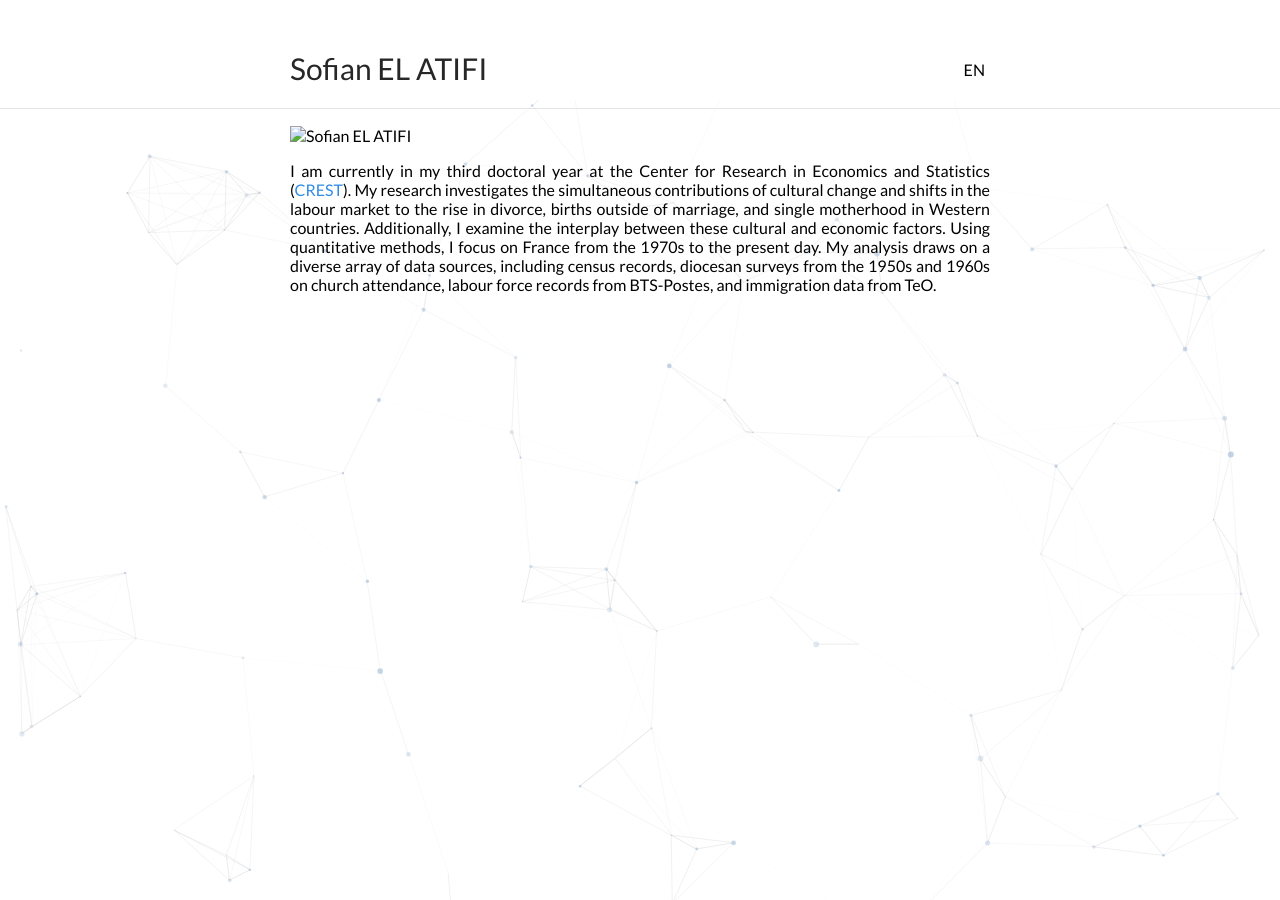
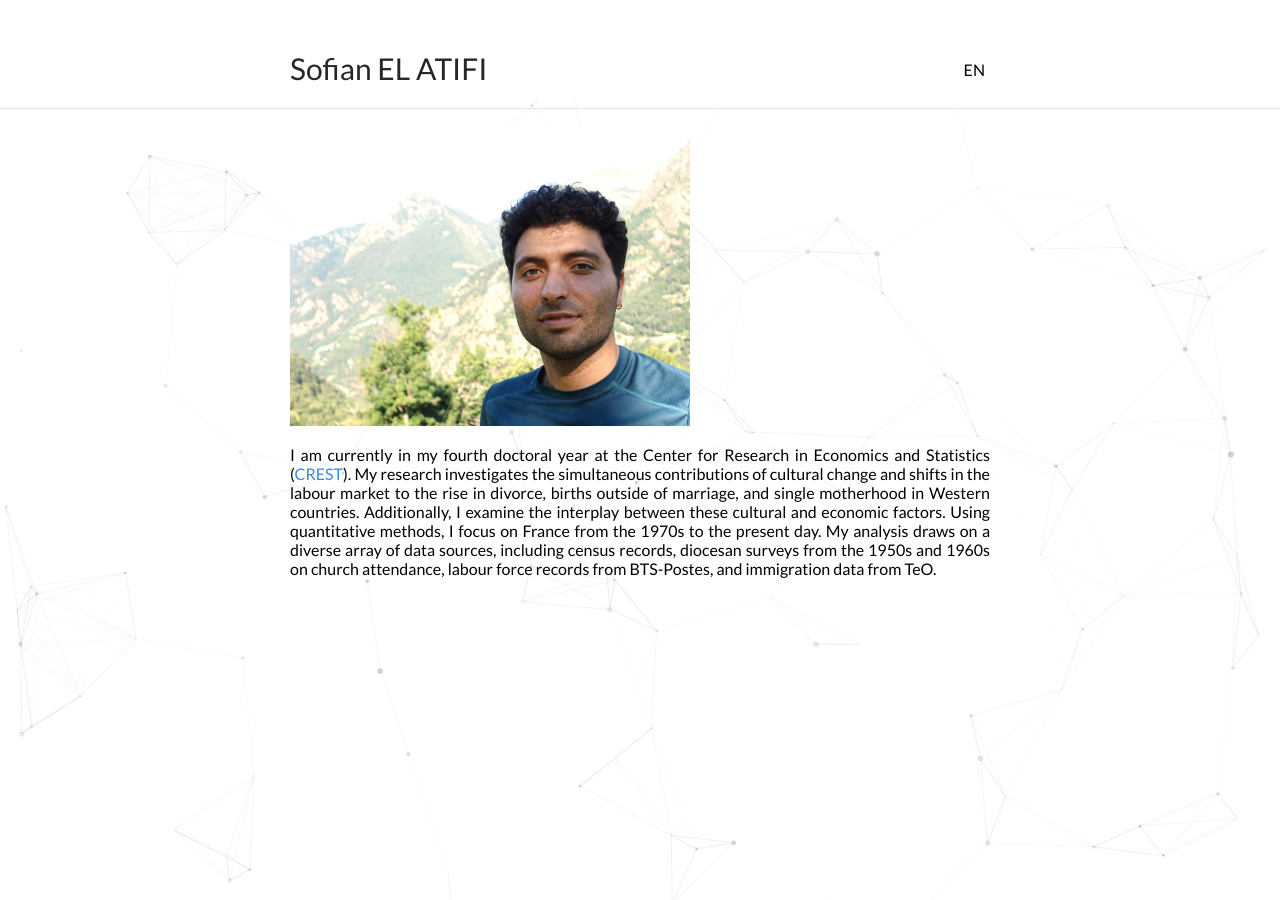
Before and after one commit to sofianelatifi/sofianelatifi.github.io, a Jekyll site: the page built from about.md, in a window 1280 px wide. Built offline with Jekyll 4.4.1, drawn with Linux system fonts in a browser that asks for light colours.

Commit message:
Update about.md

```diff
--- a/about.md
+++ b/about.md
@@ -1,13 +1,13 @@
 ---
 layout: default
 title: Sofian EL ATIFI - About
-permalink: /en/about/
+permalink: /about/
 ---
 
-<img src="{{ site.baseurl }}/assets/sofian.jpg" alt="Sofian EL ATIFI">
+<img src="/sofian.jpg" alt="Sofian EL ATIFI" width="400" height="300">
 
 <div style="text-align: justify">
 
-<p> I am currently in my third doctoral year at the Center for Research in Economics and Statistics (<a href="https://crest.science/">CREST</a>). My research investigates the simultaneous contributions of cultural change and shifts in the labour market to the rise in divorce, births outside of marriage, and single motherhood in Western countries. Additionally, I examine the interplay between these cultural and economic factors. Using quantitative methods, I focus on France from the 1970s to the present day. My analysis draws on a diverse array of data sources, including census records, diocesan surveys from the 1950s and 1960s on church attendance, labour force records from BTS-Postes, and immigration data from TeO. </p>
+<p> I am currently in my fourth doctoral year at the Center for Research in Economics and Statistics (<a href="https://crest.science/">CREST</a>). My research investigates the simultaneous contributions of cultural change and shifts in the labour market to the rise in divorce, births outside of marriage, and single motherhood in Western countries. Additionally, I examine the interplay between these cultural and economic factors. Using quantitative methods, I focus on France from the 1970s to the present day. My analysis draws on a diverse array of data sources, including census records, diocesan surveys from the 1950s and 1960s on church attendance, labour force records from BTS-Postes, and immigration data from TeO. </p>
 
 </div>
```
